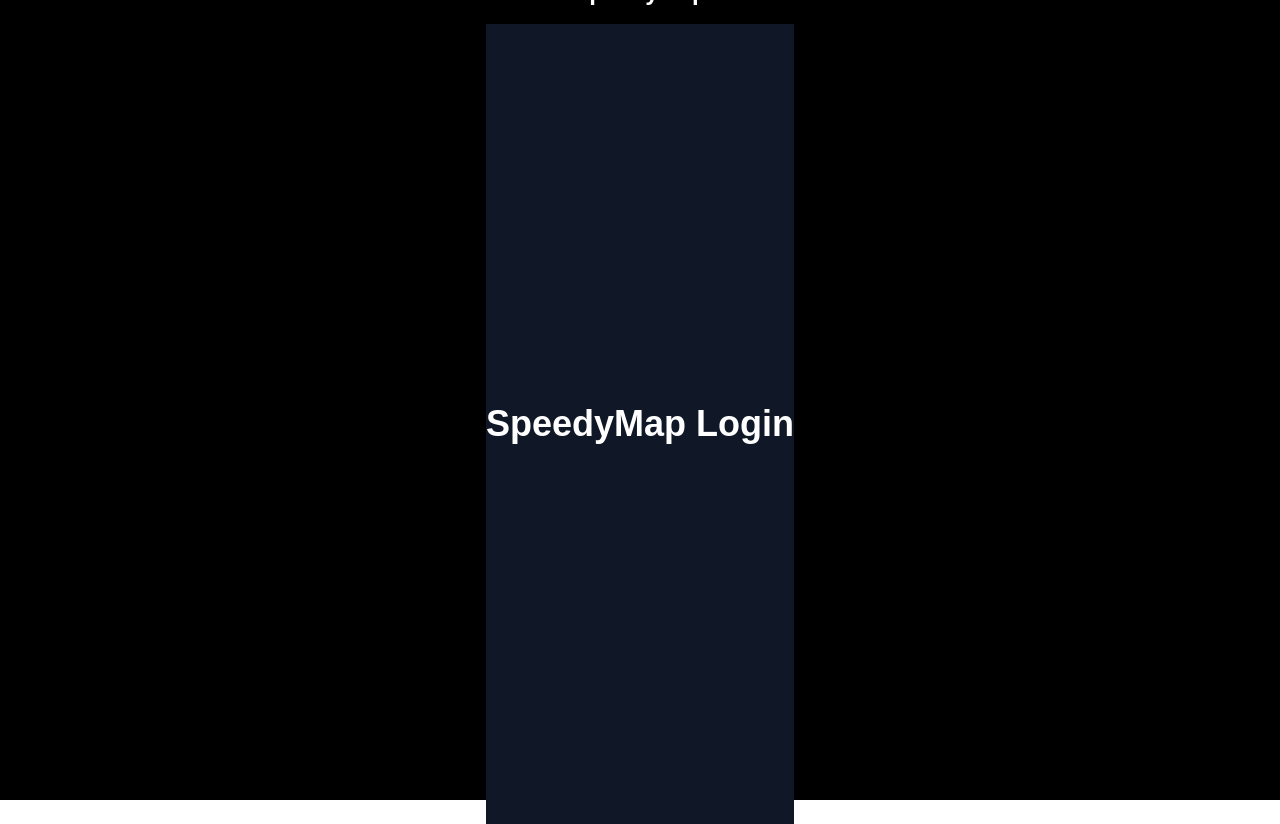
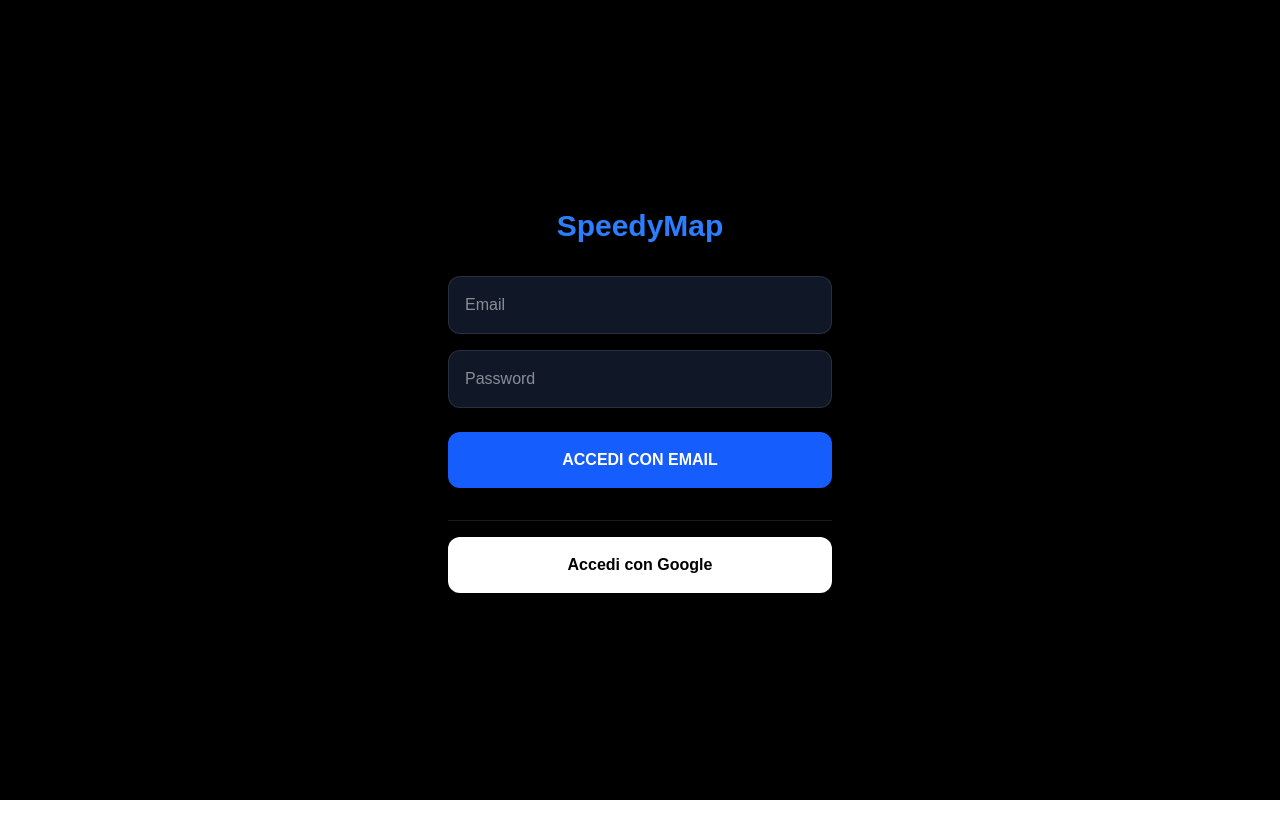
Before and after one commit to aleucos30/speedymap, a Next.js app: page / in a window 1280 px wide. After the commit the page ends 800 px from the top, so only its background shows below. Built offline with nearby package versions, Linux system fonts and the light colour scheme; no server answers.

Commit message:
UI: Aggiunto login Google

```diff
--- a/app/page.js
+++ b/app/page.js
@@ -1,25 +1,31 @@
 "use client";
 import { useState, useEffect } from 'react';
+import { createClient } from '@supabase/supabase-js';
 import LoginScreen from '@/components/LoginScreen';
+import MapContainer from '@/components/MapContainer';
+
+const supabase = createClient(process.env.NEXT_PUBLIC_SUPABASE_URL, process.env.NEXT_PUBLIC_SUPABASE_ANON_KEY);
 
 export default function SpeedyMapApp() {
-  const [error, setError] = useState(null);
-  const [mounted, setMounted] = useState(false);
+  const [session, setSession] = useState(null);
+  const [loading, setLoading] = useState(true);
 
   useEffect(() => {
-    setMounted(true);
+    supabase.auth.getSession().then(({ data: { session } }) => {
+      setSession(session);
+      setLoading(false);
+    });
   }, []);
 
-  if (!mounted) return <div className="text-white">Caricamento...</div>;
+  if (loading) return <div className="text-white text-center mt-20">Caricamento in corso...</div>;
 
-  try {
-    return (
-      <div className="relative w-full h-screen bg-black text-white flex flex-col items-center justify-center">
-        <h1 className="text-2xl font-bold mb-4">SpeedyMap</h1>
+  return (
+    <div className="relative w-full h-screen bg-black">
+      {!session ? (
         <LoginScreen />
-      </div>
-    );
-  } catch (err) {
-    return <div className="p-10 text-red-500">ERRORE: {err.message}</div>;
-  }
+      ) : (
+        <MapContainer viewport={{ longitude: 13.3615, latitude: 38.1157, zoom: 14 }} />
+      )}
+    </div>
+  );
 }
--- a/components/LoginScreen.js
+++ b/components/LoginScreen.js
@@ -1,9 +1,39 @@
 "use client";
+import { useState } from 'react';
+import { createClient } from '@supabase/supabase-js';
+
+const supabase = createClient(process.env.NEXT_PUBLIC_SUPABASE_URL, process.env.NEXT_PUBLIC_SUPABASE_ANON_KEY);
 
 export default function LoginScreen() {
+  const [email, setEmail] = useState('');
+  const [password, setPassword] = useState('');
+
+  const handleGoogleLogin = async () => {
+    await supabase.auth.signInWithOAuth({
+      provider: 'google',
+      options: { redirectTo: window.location.origin }
+    });
+  };
+
+  const handleEmailLogin = async () => {
+    const { error } = await supabase.auth.signInWithPassword({ email, password });
+    if (error) alert(error.message);
+    else window.location.reload();
+  };
+
   return (
-    <div className="flex flex-col items-center justify-center min-h-screen bg-gray-900 text-white">
-      <h1 className="text-4xl font-bold">SpeedyMap Login</h1>
+    <div className="flex flex-col items-center justify-center min-h-screen bg-black p-6 text-white">
+      <h1 className="text-3xl font-black mb-8 text-blue-500">SpeedyMap</h1>
+      <input className="mb-4 p-4 rounded-xl bg-gray-900 border border-white/10 w-full max-w-sm" type="email" placeholder="Email" onChange={(e) => setEmail(e.target.value)} />
+      <input className="mb-6 p-4 rounded-xl bg-gray-900 border border-white/10 w-full max-w-sm" type="password" placeholder="Password" onChange={(e) => setPassword(e.target.value)} />
+
+      <button onClick={handleEmailLogin} className="w-full max-w-sm py-4 bg-blue-600 rounded-xl font-black mb-4">ACCEDI CON EMAIL</button>
+
+      <div className="w-full max-w-sm border-t border-white/10 my-4"></div>
+
+      <button onClick={handleGoogleLogin} className="w-full max-w-sm py-4 bg-white text-black rounded-xl font-bold flex items-center justify-center gap-2">
+        <span>Accedi con Google</span>
+      </button>
     </div>
   );
 }
```
